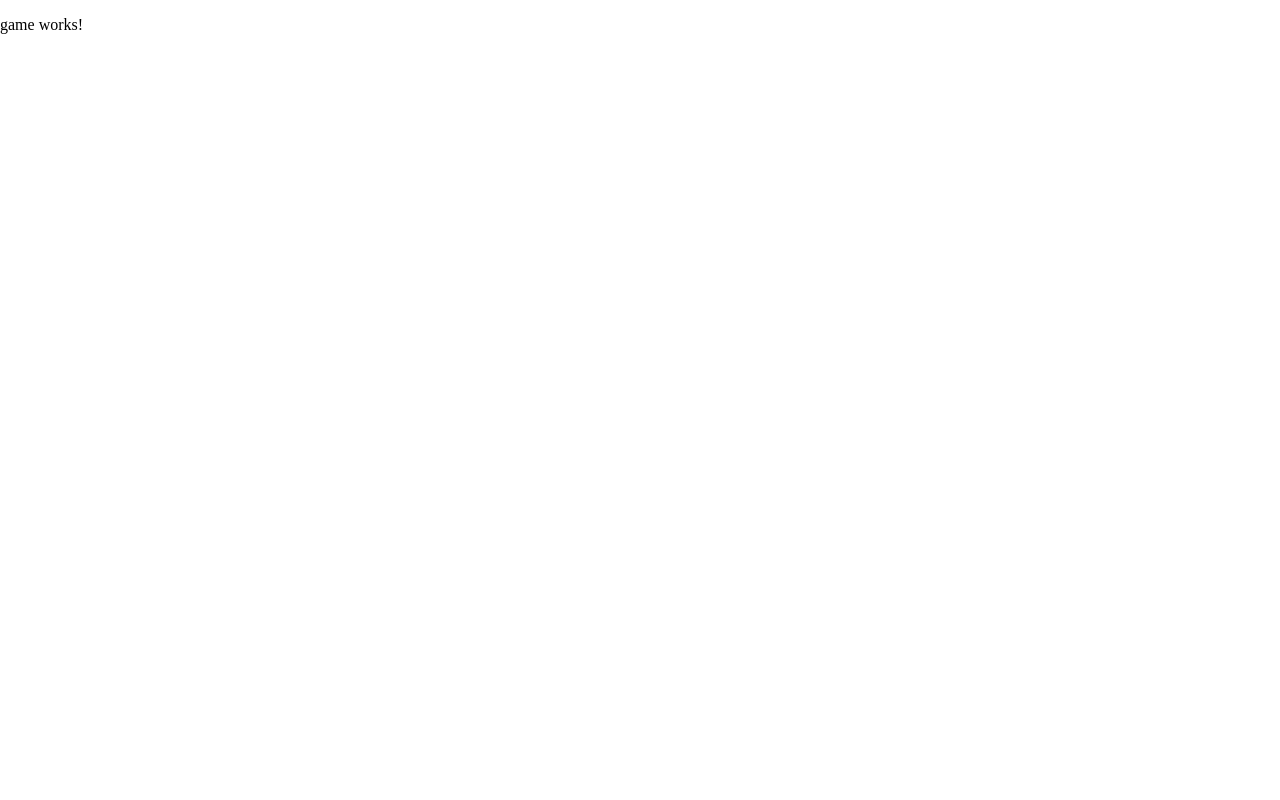
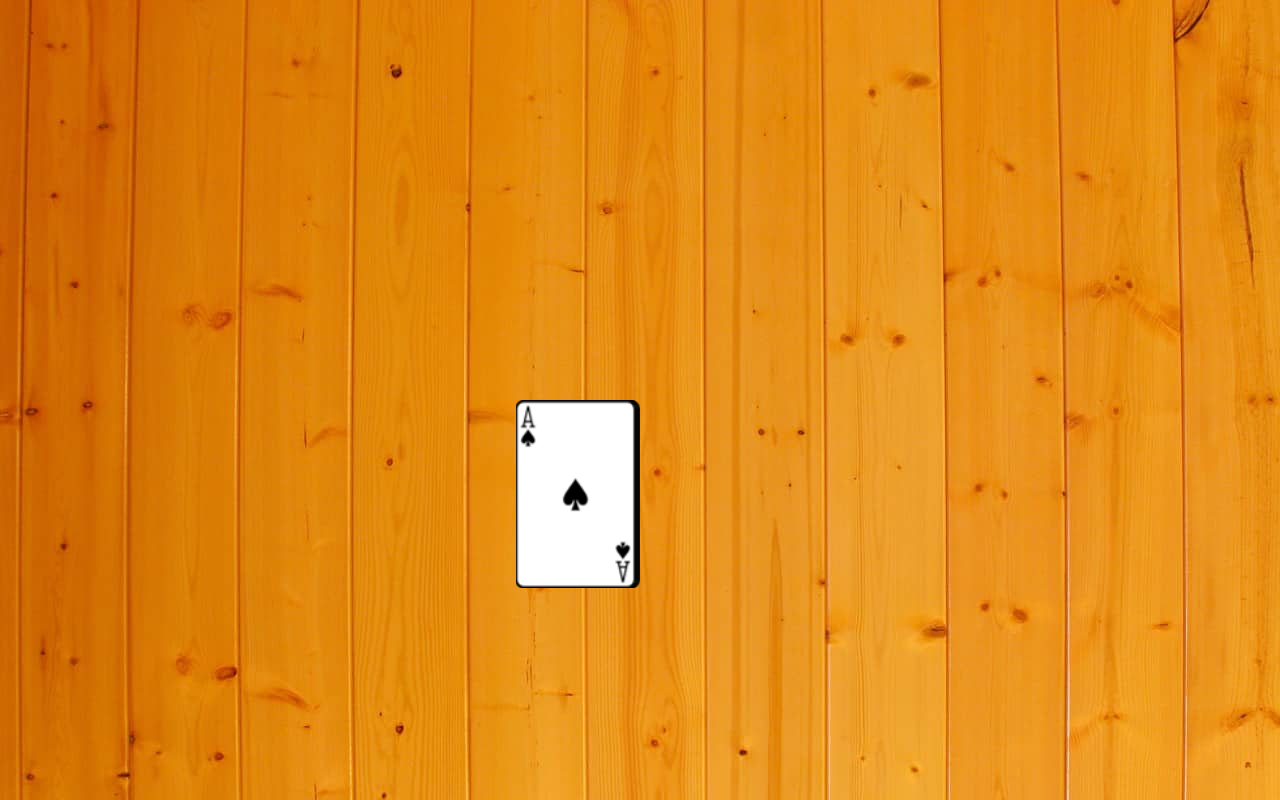
Before and after one commit to MaximilianTbR/Ring-of-fire, an Angular app: page /game in a window 1280 px wide. Built offline with nearby package versions, Linux system fonts and the light colour scheme.

Commit message:
working on angular ngFor and ngStyle for game-c

```diff
--- a/src/app/game/game.component.html
+++ b/src/app/game/game.component.html
@@ -1 +1,5 @@
-<p>game works!</p>
+<div class="field">
+    <div class="card-stack">
+        <img [ngStyle]="{'right.px': i}" *ngFor="let c of [0, 1, 2, 3, 4]; let i = index;" src="./../../assets/img/playing_cards-master/ace_1.png">
+    </div>
+</div>
--- a/src/app/game/game.component.scss
+++ b/src/app/game/game.component.scss
@@ -0,0 +1,17 @@
+.field {
+    width: 100vw;
+    height: 100vh;
+    max-width: 100%;
+    background-image: url(./../../assets/img/bg.jpg);
+    display: flex;
+    justify-content: center;
+    align-items: center;
+}
+
+.card-stack {
+    position: relative;
+    img {
+        position: absolute;
+        width: 120px;
+    }
+}
```
